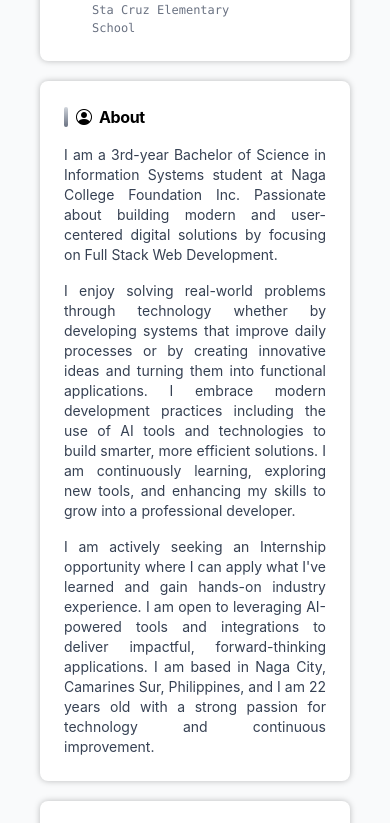
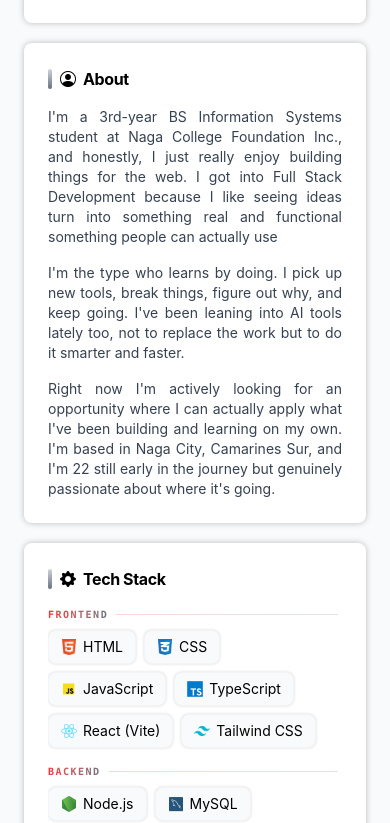
Before and after one commit to ehrvayn/Portfolio, a React (Vite) app: page / in a window 390 px wide. Shown: the part 1174-1997 px from the top of the page. Built offline with nearby package versions, Linux system fonts and the light colour scheme; no server answers; what groq-sdk would draw is missing.

Commit message:
added certificate

```diff
--- a/src/App.jsx
+++ b/src/App.jsx
@@ -21,7 +21,7 @@ function App() {
   return (
     <>
       <div
-        className={`${darkMode ? "bg-[#111111] text-white" : "bg-gray-50"} w-full h-full gap-5 flex flex-col px-6 md:px-[100px] lg:px-[130px] xl:px-[190px] py-6 md:py-8 lg:py-10`}
+        className={`${darkMode ? "bg-[#111111] text-white" : "bg-gray-50"} w-full h-full gap-5 flex flex-col px-6 md:px-[120px] lg:px-[160px] xl:px-[300px] py-6 md:py-8 lg:py-10`}
       >
         <Container1 />
         <Container2 />
--- a/src/components/Dividers/Container1.jsx
+++ b/src/components/Dividers/Container1.jsx
@@ -25,7 +25,7 @@ function Container1() {
           <div className="flex items-center gap-3 justify-center md:justify-start mt-0.5">
             <div className="w-[5px] h-4 rounded-full bg-gradient-to-b from-gray-300 to-gray-500 hidden md:block ml-1" />
             <span className={`${darkMode ?  "text-gray-300" : "text-black"} text-[11px] tracking-[0.20em] uppercase font-mono to-gray-500 text-center md:text-left`}>
-              Aspiring Full Stack Web Developer
+              Aspiring Full Stack Web Developer | Mobile Developer
             </span>
           </div>
 
--- a/src/components/Dividers/Container2.jsx
+++ b/src/components/Dividers/Container2.jsx
@@ -5,12 +5,12 @@ import Experience from "../containers/Experience";
 
 function Container2() {
   return (
-<div className="container2 grid grid-cols-1 lg:grid-cols-[35%_65%] gap-5 px-4 md:px-10 items-stretch">
+    <div className="container2 grid grid-cols-1 lg:grid-cols-[35%_65%] gap-5 items-stretch">
       <div className="flex flex-col gap-5 h-full">
         <Experience />
         <Education className="flex-1" />
       </div>
-  <div className="flex flex-col gap-5">
+      <div className="flex flex-col gap-5 ">
         <About />
         <TechStack />
       </div>
--- a/src/components/Dividers/Container3.jsx
+++ b/src/components/Dividers/Container3.jsx
@@ -3,12 +3,10 @@ import Certifications from "../containers/Certifications";
 
 function Container3() {
   return (
-    <>
-      <div className="container2 flex flex-col lg:flex-row justify-between gap-5 px-4 md:px-10">
-        <div className="w-full lg:w-1/2"><Certifications /></div>
-        <div className="w-full lg:w-1/2"><RecentProjects /></div>
-      </div>
-    </>
+    <div className="container2 grid grid-cols-1 lg:grid-cols-[35%_65%] gap-5">
+      <div><Certifications /></div>
+      <div><RecentProjects /></div>
+    </div>
   );
 }
 
--- a/src/components/Dividers/Container4.jsx
+++ b/src/components/Dividers/Container4.jsx
@@ -2,11 +2,9 @@ import Contact from "../containers/Contact";
 
 function Container4() {
   return (
-    <>
-      <div className="container2 flex justify-between gap-5 px-4 md:px-10 w-full">
-        <Contact />
-      </div>
-    </>
+    <div className="container2 grid grid-cols-1 lg:grid-cols-[35%_65%] gap-5">
+      <div className="col-span-2"><Contact /></div>
+    </div>
   );
 }
 
--- a/src/components/containers/About.jsx
+++ b/src/components/containers/About.jsx
@@ -4,7 +4,9 @@ function About() {
   const { darkMode } = useDarkMode();
 
   return (
-<div className={`flex flex-col shadow-[0_0_6px_rgba(0,0,0,0.25)] p-6 rounded-lg gap-4 ${darkMode ? "bg-[#1e1e1e] text-white" : "bg-white"}`}>
+    <div
+      className={`flex flex-col shadow-[0_0_6px_rgba(0,0,0,0.25)] h-full p-6 rounded-lg gap-4 ${darkMode ? "bg-[#1e1e1e] text-white" : "bg-white"}`}
+    >
       <div className="flex items-center gap-2">
         <div className="w-[4px] h-5 rounded-full bg-gradient-to-b from-gray-300 to-gray-500" />
         <strong className="text-base tracking-tight">
@@ -15,33 +17,27 @@ function About() {
       <p
         className={`text-justify text-sm ${darkMode ? "text-gray-300" : "text-gray-700"}`}
       >
-        I am a 3rd-year Bachelor of Science in Information Systems student at
-        Naga College Foundation Inc. Passionate about building modern and
-        user-centered digital solutions by focusing on Full Stack Web
-        Development.
+        I'm a 3rd-year BS Information Systems student at Naga College Foundation
+        Inc., and honestly, I just really enjoy building things for the web. I
+        got into Full Stack Development because I like seeing ideas turn into
+        something real and functional something people can actually use
       </p>
 
       <p
         className={`text-justify text-sm ${darkMode ? "text-gray-300" : "text-gray-700"}`}
       >
-        I enjoy solving real-world problems through technology whether by
-        developing systems that improve daily processes or by creating
-        innovative ideas and turning them into functional applications. I
-        embrace modern development practices including the use of AI tools and
-        technologies to build smarter, more efficient solutions. I am
-        continuously learning, exploring new tools, and enhancing my skills to
-        grow into a professional developer.
+        I'm the type who learns by doing. I pick up new tools, break things,
+        figure out why, and keep going. I've been leaning into AI tools lately
+        too, not to replace the work but to do it smarter and faster.
       </p>
 
       <p
         className={`text-justify text-sm ${darkMode ? "text-gray-300" : "text-gray-700"}`}
       >
-        I am actively seeking an Internship opportunity where I can apply what
-        I've learned and gain hands-on industry experience. I am open to
-        leveraging AI-powered tools and integrations to deliver impactful,
-        forward-thinking applications. I am based in Naga City, Camarines Sur,
-        Philippines, and I am 22 years old with a strong passion for technology
-        and continuous improvement.
+        Right now I'm actively looking for an opportunity where I can actually
+        apply what I've been building and learning on my own. I'm based in Naga
+        City, Camarines Sur, and I'm 22 still early in the journey but
+        genuinely passionate about where it's going.
       </p>
     </div>
   );
--- a/src/components/containers/Certifications.jsx
+++ b/src/components/containers/Certifications.jsx
@@ -2,6 +2,7 @@ import { useState } from "react";
 import JSCert from "../../assets/img/JSCertificate.png";
 import DL1stSem from "../../assets/img/DL-1stSem.jpg";
 import DL2ndSem from "../../assets/img/DL-2ndSem.jpg";
+import responsiveCert from "../../assets/img/ResponsiveCert.png"
 import { useDarkMode } from "../../context/DarkmodeProvider";
 
 function Certifications() {
@@ -15,6 +16,11 @@ function Certifications() {
       img: JSCert,
     },
     {
+      name: "Responsive Web Design Developer Certification 2026",
+      issuer: "freeCodeCamp",
+      img: responsiveCert,
+    },
+    {
       name: "Dean's Lister 2nd Semester 2023-2024",
       issuer: "Naga College Foundation Inc.",
       img: DL2ndSem,
@@ -24,7 +30,6 @@ function Certifications() {
       issuer: "Naga College Foundation Inc.",
       img: DL1stSem,
     },
-    { name: "", issuer: "", img: null },
   ];
 
   return (
--- a/src/components/containers/TechStack.jsx
+++ b/src/components/containers/TechStack.jsx
@@ -18,22 +18,24 @@ function TechStack() {
   const categoryColors = {
     Frontend: "from-red-500 to-gray-500",
     Backend: "from-red-500 to-gray-500",
-    "Tools & Frameworks": "from-red-500 to-gray-500",
+    Tools: "from-red-500 to-gray-500",
     "Foundational Skills": "from-red-500 to-gray-500",
+    Mobile: "from-red-500 to-gray-500",
+    Security: "from-red-500 to-gray-500",
   };
 
   return (
     <div
-      className={`shadow-[0_0_6px_rgba(0,0,0,0.25)] h-[55%] p-6 rounded-lg ${darkMode ? "bg-[#1e1e1e] text-white" : "bg-white"}`}
+      className={`shadow-[0_0_6px_rgba(0,0,0,0.25)] h-[420px] p-6 rounded-lg flex flex-col ${darkMode ? "bg-[#1e1e1e] text-white" : "bg-white"}`}
     >
-      <div className="flex items-center gap-2 mb-4">
+      <div className="flex items-center gap-2 mb-4 shrink-0">
         <div className="w-[4px] h-5 rounded-full bg-gradient-to-b from-gray-300 to-gray-500" />
         <strong className="text-base tracking-tight">
           <i className="bi bi-gear-fill mr-1" /> Tech Stack
         </strong>
       </div>
 
-      <div className="flex flex-col gap-4">
+      <div className="flex flex-col gap-4 overflow-y-auto pr-1">
         {[
           {
             label: "Frontend",
@@ -55,11 +57,22 @@ function TechStack() {
             ],
           },
           {
-            label: "Tools & Frameworks",
+            label: "Tools",
             techs: [
               { name: "GitHub", img: githubImg },
               { name: "VSCode", img: vscodeImg },
               { name: "Figma", img: figmaImg },
+            ],
+          },
+          {
+            label: "Mobile",
+            techs: [{ name: "React Native", img: reactImg }],
+          },
+          {
+            label: "Security",
+            techs: [
+              { name: "JWT", img: null },
+              { name: "bcrypt", img: null },
             ],
           },
         ].map((section, i) => (
@@ -85,44 +98,15 @@ function TechStack() {
                       : "bg-gray-50 hover:bg-gray-100 shadow-[0_0_3px_rgba(0,0,0,0.15)] border border-gray-100"
                   }`}
                 >
-                  <img src={tech.img} className="w-4 h-4 object-contain" />
+                  {tech.img && (
+                    <img src={tech.img} className="w-4 h-4 object-contain" />
+                  )}
                   {tech.name}
                 </span>
               ))}
             </div>
           </div>
         ))}
-
-        <div>
-          <div className="flex items-center gap-2 mb-2">
-            <span
-              className={`text-[10px] uppercase tracking-[0.15em] font-mono font-semibold bg-gradient-to-r ${categoryColors["Foundational Skills"]} bg-clip-text text-transparent`}
-            >
-              Foundational Skills
-            </span>
-            <div
-              className={`flex-1 h-[1px] bg-gradient-to-r ${categoryColors["Foundational Skills"]} opacity-20`}
-            />
-          </div>
-          <div className="flex flex-wrap gap-2">
-            {[
-              "UI Design Basics",
-              "API Integration (Beginner)",
-              "Responsive Web Design",
-            ].map((skill, index) => (
-              <span
-                key={index}
-                className={`rounded-lg px-3 py-1.5 text-sm ${
-                  darkMode
-                    ? "bg-[#2e2e2e] border border-[#3e3e3e]"
-                    : "bg-gray-50 shadow-[0_0_3px_rgba(0,0,0,0.15)] border border-gray-100"
-                }`}
-              >
-                {skill}
-              </span>
-            ))}
-          </div>
-        </div>
       </div>
     </div>
   );
```
Also changed, not shown: src/components/containers/Avatar.jsx (+57 -20 lines), src/components/containers/Contact.jsx (+14 -6 lines), src/assets/img/ResponsiveCert.png (added). Lines whose indentation alone changed are shown as unchanged.
